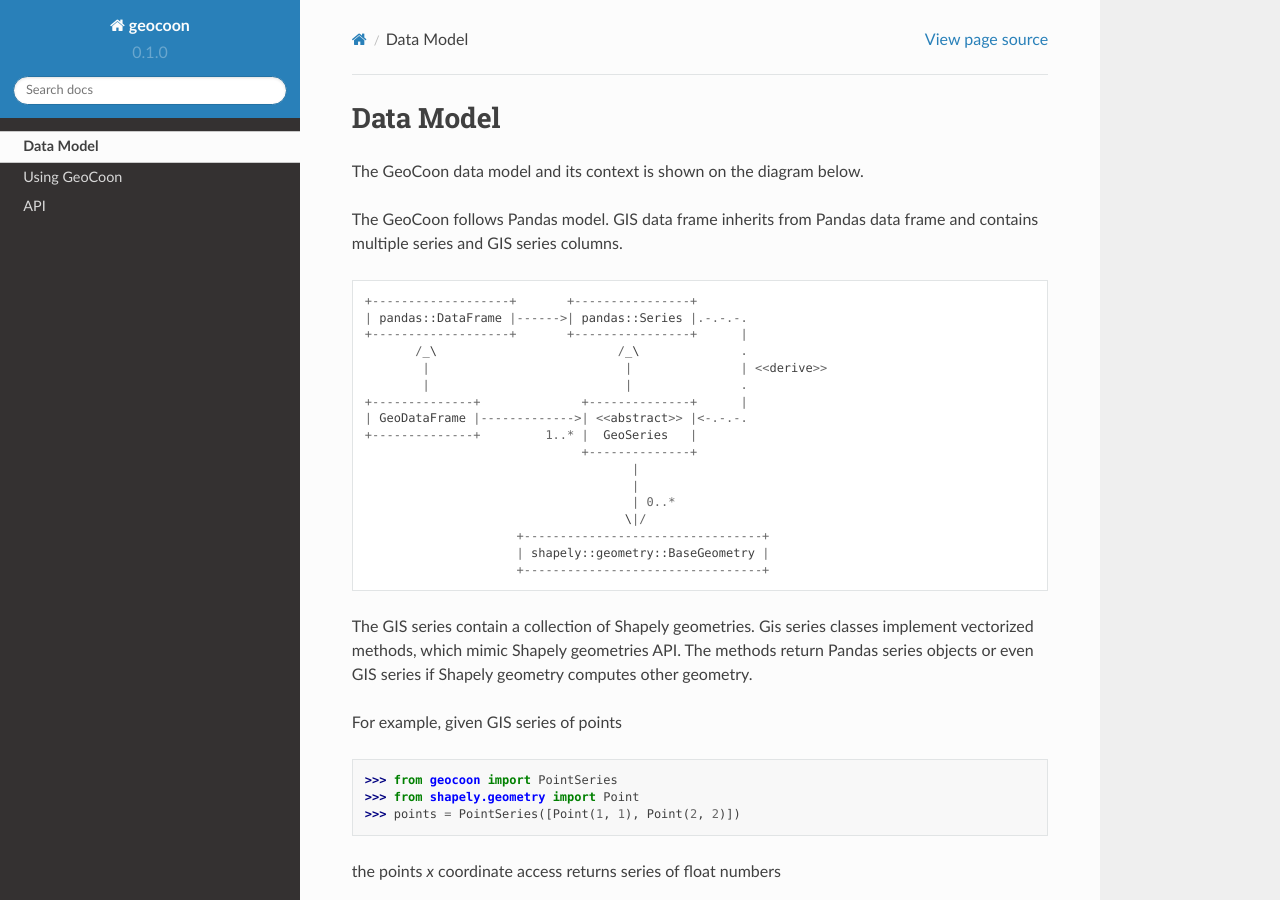
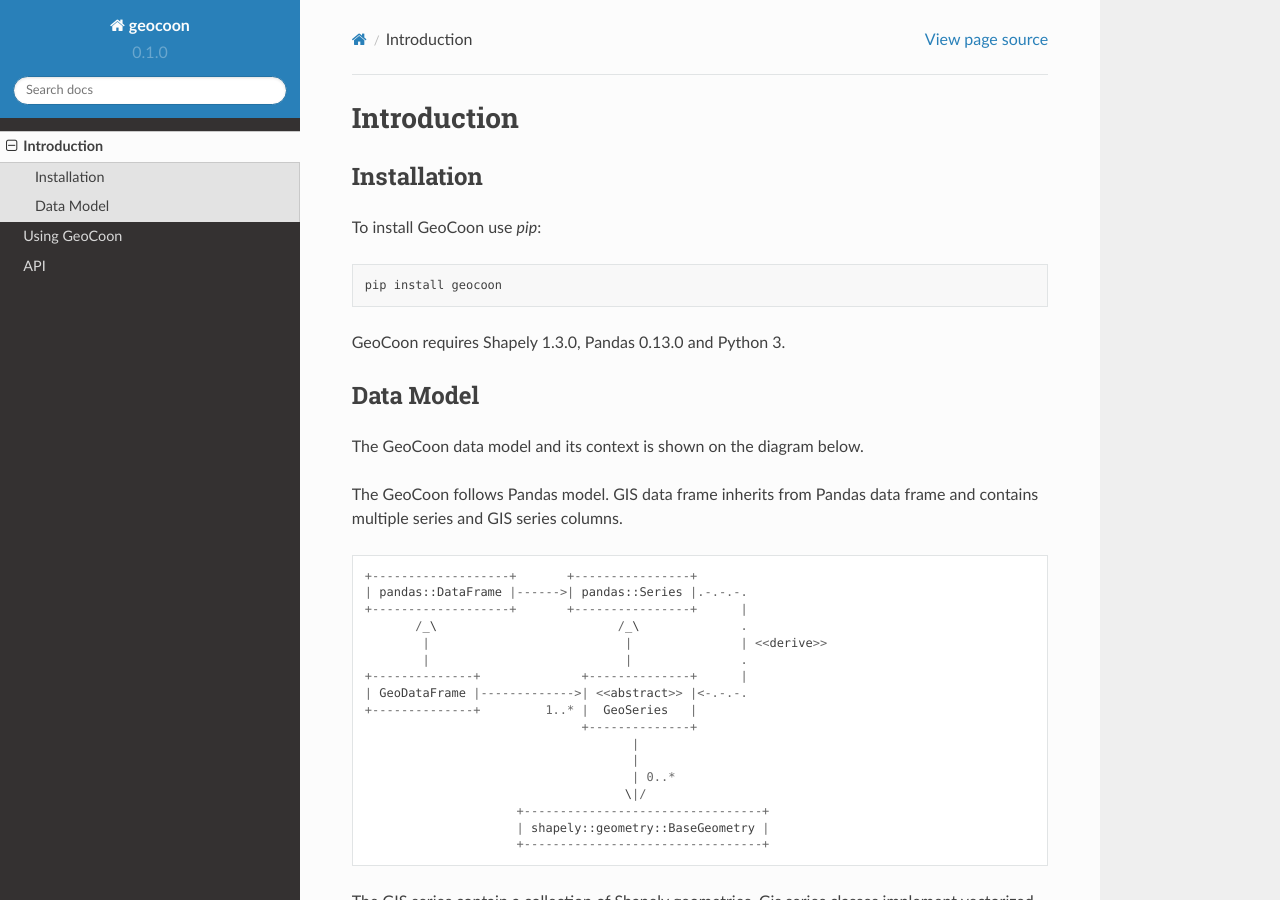
Before and after one commit to wrobell/geocoon, a Sphinx documentation site: the page built from doc/intro.rst, in a window 1280 px wide and 900 px high. Built offline with Sphinx 7.4.7 and the Read the Docs theme 2.0.0, drawn with Linux system fonts in a browser that asks for light colours.

Commit message:
- added installation section to introduction documentation

```diff
--- a/doc/index.rst
+++ b/doc/index.rst
@@ -6,8 +6,6 @@
 #. Point and line string geometries (more to come).
 #. SQL/MM databases (i.e. PostgreSQL + Postgis).
 #. Multiple geometry columns in a data frame.
-
-GeoCoon requires Shapely 1.3.0, Pandas 0.13.0 and Python 3.
 
 The software is distributed under GPL v3 licence.
 
--- a/doc/intro.rst
+++ b/doc/intro.rst
@@ -1,3 +1,13 @@
+Introduction
+============
+Installation
+------------
+To install GeoCoon use `pip`::
+
+    pip install geocoon
+
+GeoCoon requires Shapely 1.3.0, Pandas 0.13.0 and Python 3.
+
 Data Model
 ----------
 The GeoCoon data model and its context is shown on the diagram below.
```
